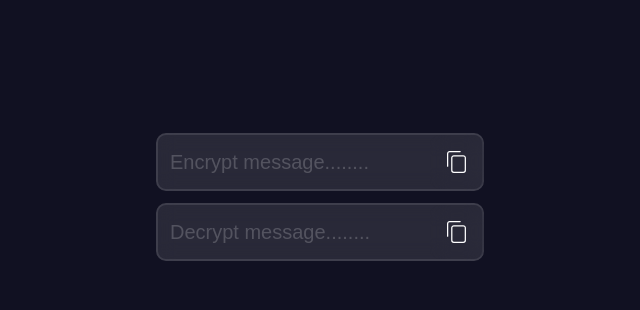
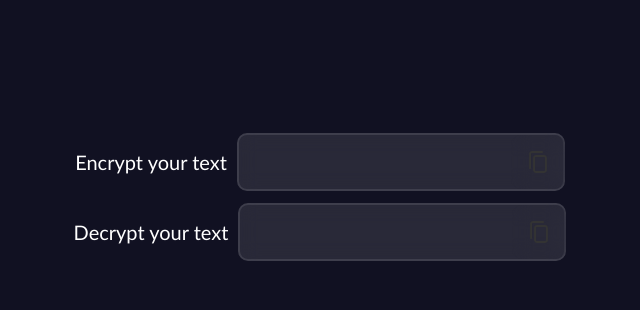
Before and after one commit to KUSLgit/Cypher, a plain HTML site: page index.html in a window 1280 px wide. Shown: the part 186-496 px from the top of the page, without its empty margins (328-968 px from the left). Drawn offline with Linux system fonts and the light colour scheme.

Commit message:
Update index.html

```diff
--- a/index.html
+++ b/index.html
@@ -1,27 +1,97 @@
 <!DOCTYPE html>
 <html lang="en">
   <head>
-    <meta charset="UTF-8">
-    <meta name="viewport" content="width=device-width, initial-scale=1.0">
+    <meta charset="UTF-8" />
+    <meta name="viewport" content="width=device-width, initial-scale=1.0" />
     <title>APPK</title>
-    <link rel="stylesheet" href="design.css">
+    <link rel="stylesheet" href="design.css" />
   </head>
   <body>
     <div id="container">
+      <!-- <div id="inpHold"> -->
       <div class="inpCont">
-            <input type="text" name="" id="inp1" placeholder="Encrypt message........">
-            <svg onclick="copyToClipboard('#inp1')" viewBox="-2.4 -2.4 28.80 28.80" fill="none" xmlns="http://www.w3.org/2000/svg" stroke="#ffffff"><g id="SVGRepo_bgCarrier" stroke-width="0"></g><g id="SVGRepo_tracerCarrier" stroke-linecap="round" stroke-linejoin="round" stroke="#CCCCCC" stroke-width="0.192"></g><g id="SVGRepo_iconCarrier"> <path d="M3 16V4C3 2.89543 3.89543 2 5 2H15M9 22H18C19.1046 22 20 21.1046 20 20V8C20 6.89543 19.1046 6 18 6H9C7.89543 6 7 6.89543 7 8V20C7 21.1046 7.89543 22 9 22Z" stroke="#ffffff" stroke-width="1.2" stroke-linecap="round" stroke-linejoin="round"></path> </g></svg>
+        <label for="inp1">Encrypt your text</label>
+        <input
+          type="text"
+          name=""
+          id="inp1"
+          onchange="encrypt()"
+
+        />
+        <svg
+          onclick="copyToClipboard('#inp1')"
+          viewBox="-3.12 -3.12 30.24 30.24"
+          fill="none"
+          xmlns="http://www.w3.org/2000/svg"
+          stroke="#000000ff"
+          stroke-width="0.00024000000000000003"
+        >
+          <g id="SVGRepo_bgCarrier" stroke-width="0"></g>
+          <g
+            id="SVGRepo_tracerCarrier"
+            stroke-linecap="round"
+            stroke-linejoin="round"
+          ></g>
+          <g id="SVGRepo_iconCarrier">
+            <path
+              fill-rule="evenodd"
+              clip-rule="evenodd"
+              d="M21 8C21 6.34315 19.6569 5 18 5H10C8.34315 5 7 6.34315 7 8V20C7 21.6569 8.34315 23 10 23H18C19.6569 23 21 21.6569 21 20V8ZM19 8C19 7.44772 18.5523 7 18 7H10C9.44772 7 9 7.44772 9 8V20C9 20.5523 9.44772 21 10 21H18C18.5523 21 19 20.5523 19 20V8Z"
+              fill="#333"
+            ></path>
+            <path
+              d="M6 3H16C16.5523 3 17 2.55228 17 2C17 1.44772 16.5523 1 16 1H6C4.34315 1 3 2.34315 3 4V18C3 18.5523 3.44772 19 4 19C4.55228 19 5 18.5523 5 18V4C5 3.44772 5.44772 3 6 3Z"
+              fill="#333"
+            ></path>
+          </g>
+        </svg>
       </div>
+      <!-- </div> -->
       <div class="inpCont">
-                <input type="text" name="" id="inp2" placeholder="Decrypt message........">
-                <svg onclick="copyToClipboard('#inp2')" viewBox="-2.4 -2.4 28.80 28.80" fill="none" xmlns="http://www.w3.org/2000/svg" stroke="#ffffff"><g id="SVGRepo_bgCarrier" stroke-width="0"></g><g id="SVGRepo_tracerCarrier" stroke-linecap="round" stroke-linejoin="round" stroke="#CCCCCC" stroke-width="0.192"></g><g id="SVGRepo_iconCarrier"> <path d="M3 16V4C3 2.89543 3.89543 2 5 2H15M9 22H18C19.1046 22 20 21.1046 20 20V8C20 6.89543 19.1046 6 18 6H9C7.89543 6 7 6.89543 7 8V20C7 21.1046 7.89543 22 9 22Z" stroke="#ffffff" stroke-width="1.2" stroke-linecap="round" stroke-linejoin="round"></path> </g></svg>
+        <label for="inp2">Decrypt your text</label>
+        <input
+          onchange="decrypt()"
+          type="text"
+          name=""
+          id="inp2"
+        />
+        <svg
+          onclick="copyToClipboard('#inp2')"
+          viewBox="-3.12 -3.12 30.24 30.24"
+          fill="none"
+          xmlns="http://www.w3.org/2000/svg"
+          stroke="#333"
+          stroke-width="0.00024000000000000003"
+        >
+          <g id="SVGRepo_bgCarrier" stroke-width="0"></g>
+          <g
+            id="SVGRepo_tracerCarrier"
+            stroke-linecap="round"
+            stroke-linejoin="round"
+          ></g>
+          <g id="SVGRepo_iconCarrier">
+            <path
+              fill-rule="evenodd"
+              clip-rule="evenodd"
+              d="M21 8C21 6.34315 19.6569 5 18 5H10C8.34315 5 7 6.34315 7 8V20C7 21.6569 8.34315 23 10 23H18C19.6569 23 21 21.6569 21 20V8ZM19 8C19 7.44772 18.5523 7 18 7H10C9.44772 7 9 7.44772 9 8V20C9 20.5523 9.44772 21 10 21H18C18.5523 21 19 20.5523 19 20V8Z"
+              fill="#333"
+            ></path>
+            <path
+              d="M6 3H16C16.5523 3 17 2.55228 17 2C17 1.44772 16.5523 1 16 1H6C4.34315 1 3 2.34315 3 4V18C3 18.5523 3.44772 19 4 19C4.55228 19 5 18.5523 5 18V4C5 3.44772 5.44772 3 6 3Z"
+              fill="#333"
+            ></path>
+          </g>
+        </svg>
       </div>
+      <!--? <div id="btnCont">
+        <button onclick="encryptMessage()">Encrypt</button>
+        <button onclick="decrypt()">Decrypt</button>
+      </div> -->
+
       <span id="balls"></span>
       <!-- <span id="balls"></span> -->
       <!-- <span id="balls"></span> -->
-
     </div>
-
 
     <script src="logic.js"></script>
   </body>
```
Lines whose indentation alone changed are shown as unchanged.
